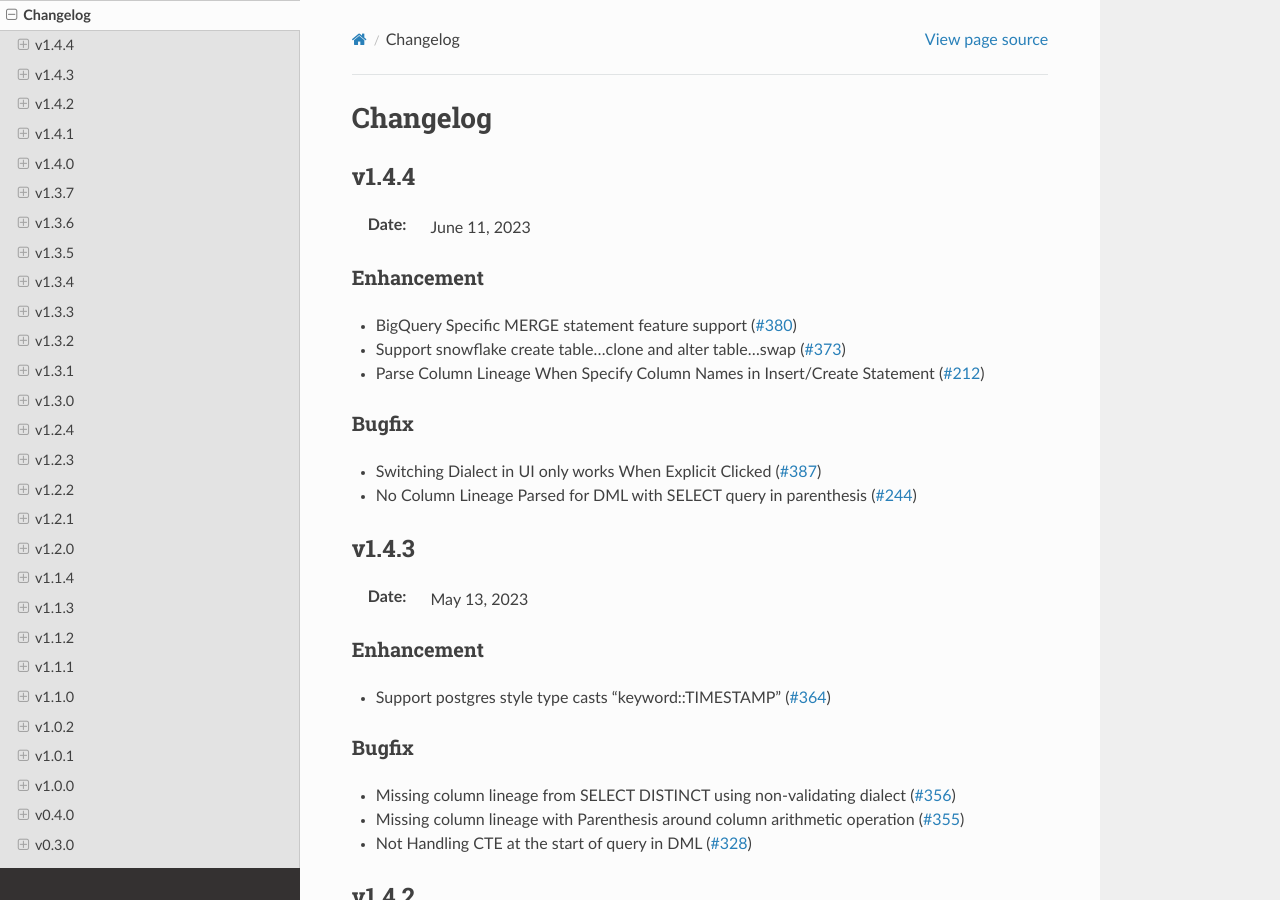
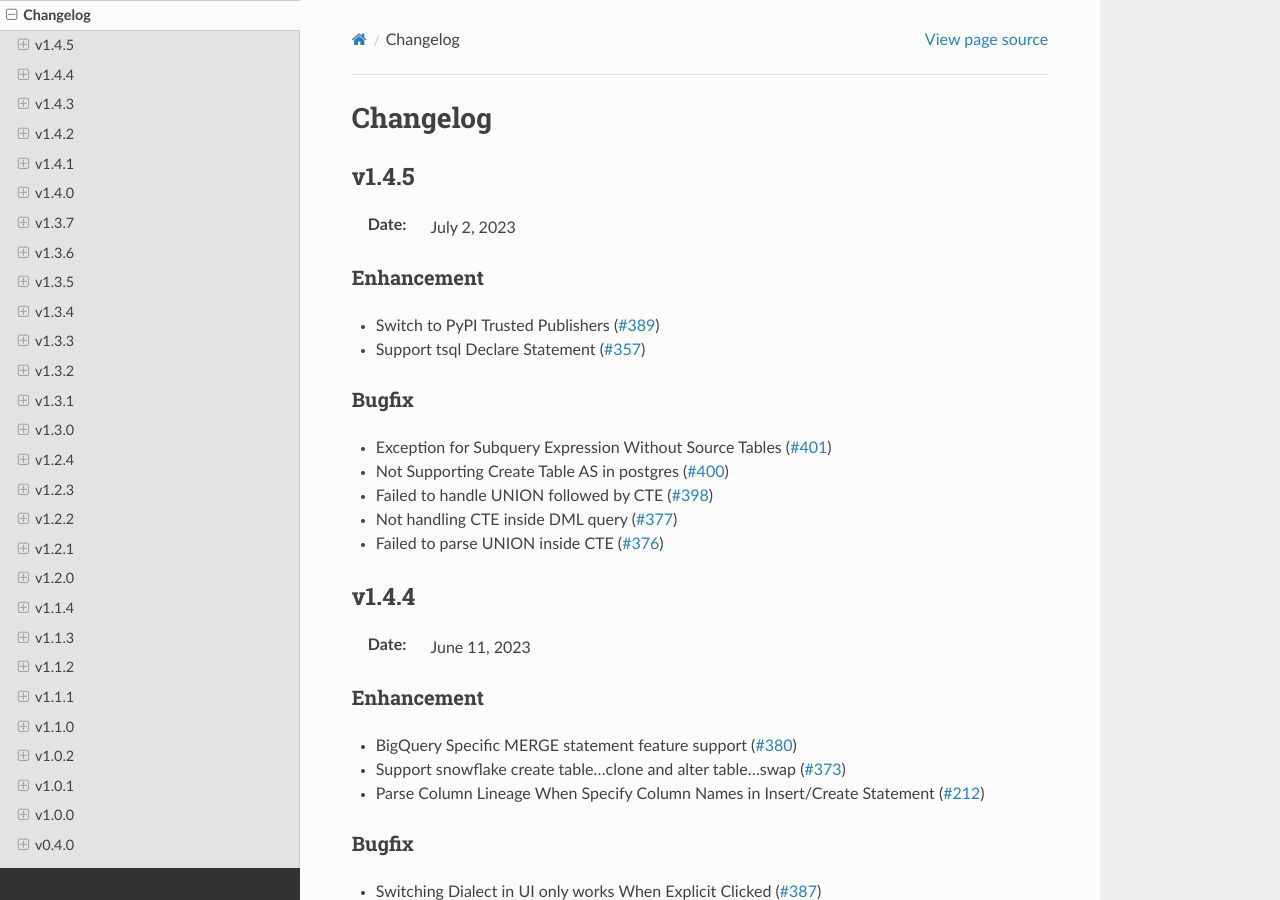
Before and after one commit to reata/sqllineage, a Sphinx documentation site: the page built from docs/release_note/changelog.rst, in a window 1280 px wide and 900 px high. Built offline with Sphinx 7.4.7 and the Read the Docs theme 2.0.0, drawn with Linux system fonts in a browser that asks for light colours.

Commit message:
chore: bump version to v1.4.5 (#404)

```diff
--- a/docs/release_note/changelog.rst
+++ b/docs/release_note/changelog.rst
@@ -1,6 +1,23 @@
 *********
 Changelog
 *********
+
+v1.4.5
+======
+:Date: July 2, 2023
+
+Enhancement
+-------------
+* Switch to PyPI Trusted Publishers (`#389 <https://github.com/reata/sqllineage/issues/389>`_)
+* Support tsql Declare Statement (`#357 <https://github.com/reata/sqllineage/issues/357>`_)
+
+Bugfix
+-------------
+* Exception for Subquery Expression Without Source Tables (`#401 <https://github.com/reata/sqllineage/issues/401>`_)
+* Not Supporting Create Table AS in postgres (`#400 <https://github.com/reata/sqllineage/issues/400>`_)
+* Failed to handle UNION followed by CTE (`#398 <https://github.com/reata/sqllineage/issues/398>`_)
+* Not handling CTE inside DML query (`#377 <https://github.com/reata/sqllineage/issues/377>`_)
+* Failed to parse UNION inside CTE (`#376 <https://github.com/reata/sqllineage/issues/376>`_)
 
 v1.4.4
 ======
--- a/sqllineage/__init__.py
+++ b/sqllineage/__init__.py
@@ -2,7 +2,7 @@ import os
 
 
 NAME = "sqllineage"
-VERSION = "1.4.4"
+VERSION = "1.4.5"
 DEFAULT_LOGGING = {
     "version": 1,
     "disable_existing_loggers": False,
```
Also changed, not shown: 2 other files.
